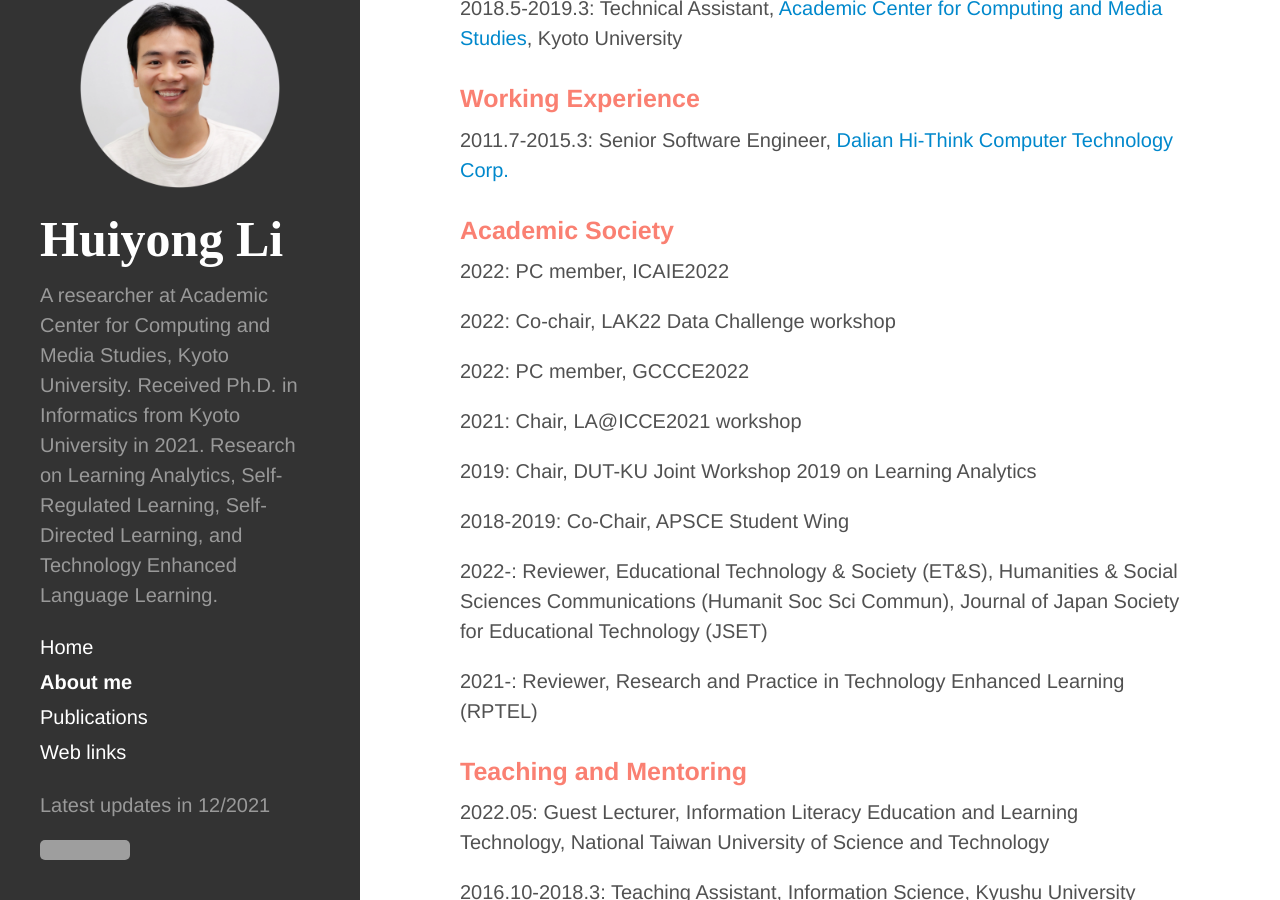
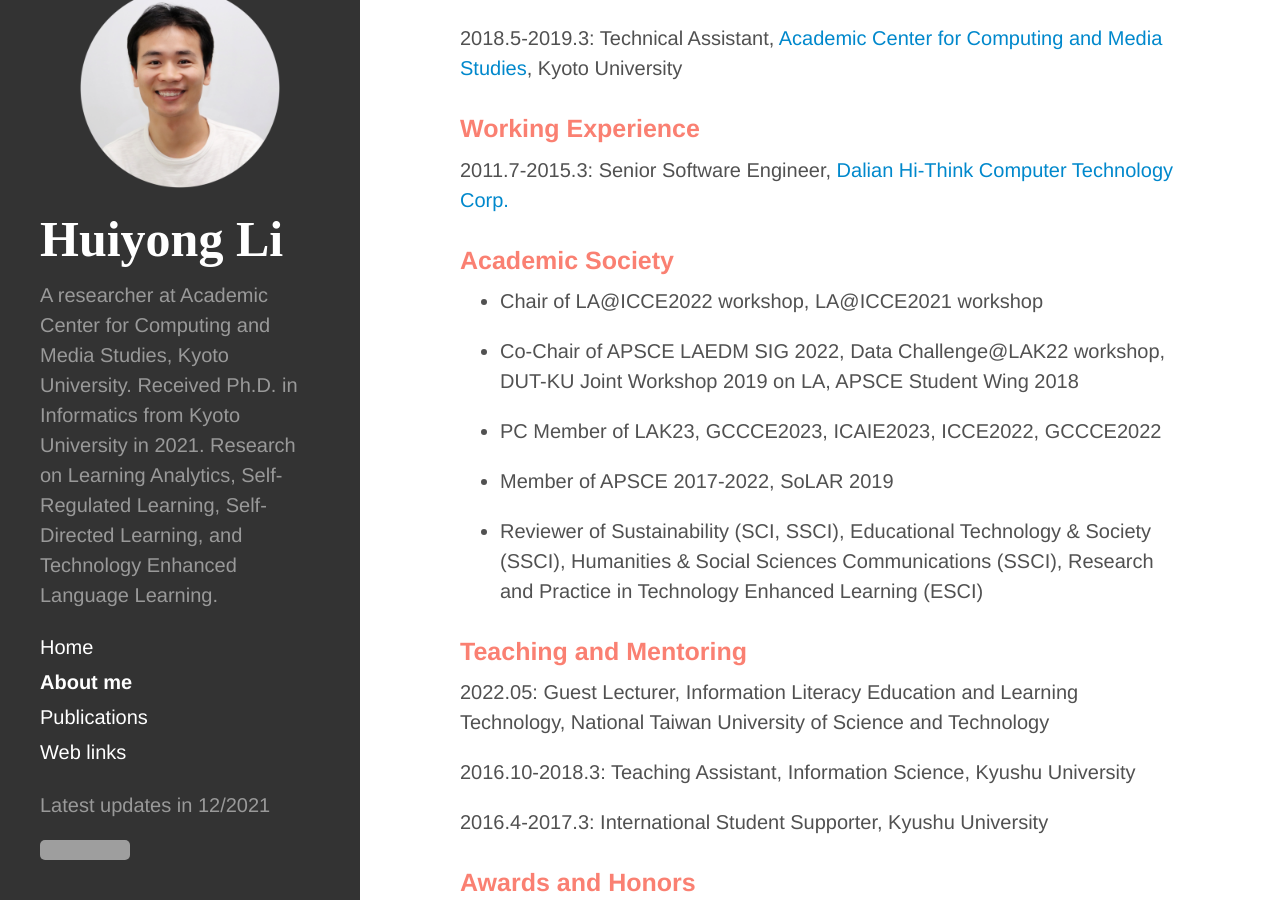
Before and after one commit to li-huiyong/li-huiyong.github.io, a Jekyll site: the page built from about-me.md, in a window 1280 px wide and 900 px high, scrolled down 1230 px. Built offline with Jekyll 4.4.1, drawn with Linux system fonts in a browser that asks for light colours; nearby versions of some CDN libraries; some web fonts are replaced; some of the changed text lies outside the part shown; grey boxes are pictures that could not be loaded.

Commit message:
update list of Academic Society

```diff
--- a/about-me.md
+++ b/about-me.md
@@ -43,21 +44,16 @@ Researcher at Learning and Educational Technologies Research Unit, ACCMS, Kyoto
 2011.7-2015.3: Senior Software Engineer, [Dalian Hi-Think Computer Technology Corp.](http://www.dhc.com.cn/?_l=en){:target="_blank"}
 
 ### <span style="color: Salmon; ">Academic Society</span>
-2022: PC member, ICAIE2022
 
-2022: Co-chair, LAK22 Data Challenge workshop
+* Chair of LA@ICCE2022 workshop, LA@ICCE2021 workshop
 
-2022: PC member, GCCCE2022
+* Co-Chair of APSCE LAEDM SIG 2022, Data Challenge@LAK22 workshop, DUT-KU Joint Workshop 2019 on LA, APSCE Student Wing 2018
 
-2021: Chair, LA@ICCE2021 workshop
+* PC Member of LAK23, GCCCE2023, ICAIE2023, ICCE2022, GCCCE2022
 
-2019: Chair, DUT-KU Joint Workshop 2019 on Learning Analytics
+* Member of APSCE 2017-2022, SoLAR 2019
 
-2018-2019: Co-Chair, APSCE Student Wing
-
-2022-: Reviewer, Educational Technology & Society (ET&S), Humanities & Social Sciences Communications (Humanit Soc Sci Commun), Journal of Japan Society for Educational Technology (JSET)
-
-2021-: Reviewer, Research and Practice in Technology Enhanced Learning (RPTEL)
+* Reviewer of Sustainability (SCI, SSCI), Educational Technology & Society (SSCI), Humanities & Social Sciences Communications (SSCI), Research and Practice in Technology Enhanced Learning (ESCI)
 
 ### <span style="color: Salmon; ">Teaching and Mentoring</span>
 2022.05: Guest Lecturer, Information Literacy Education and Learning Technology, National Taiwan University of Science and Technology
```
Also changed, not shown: other parts of about-me.md (+2 -1 lines).
